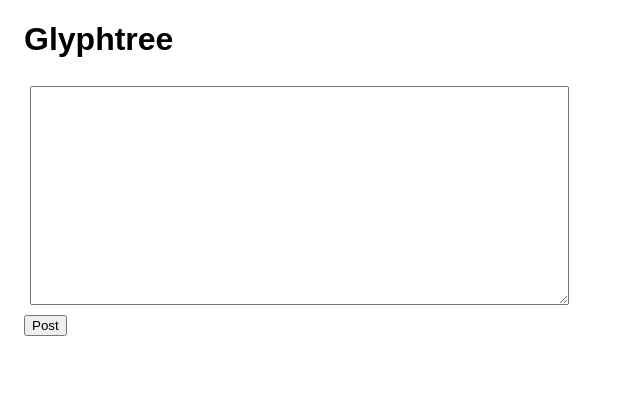
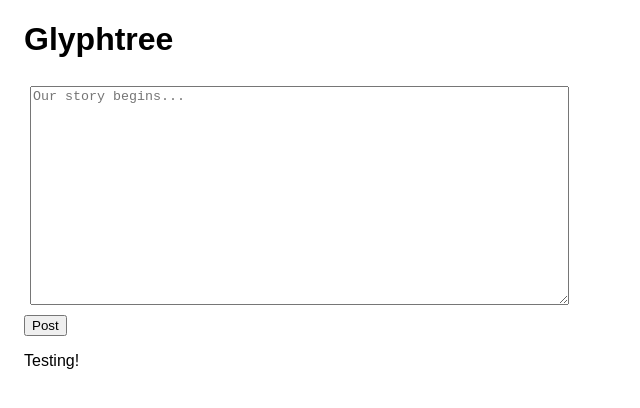
Before and after one commit to ona-narbutas/Glyphtree, a React app: page / in a window 1280 px wide. Shown: the top 408 px of the page, without its empty margins (0-640 px from the left). Built offline with nearby package versions, Linux system fonts and the light colour scheme.

Commit message:
Create feedDisplay and LatestUserPost components

```diff
--- /dev/null
+++ b/src/components/LatestUserPost.js
@@ -0,0 +1,9 @@
+import React, { Component } from 'react';
+
+export default function LatestUserPost(props) {
+  return(
+    <div id='latest-user-post'>
+      <p>Testing!</p>
+    </div>
+  )
+}
--- a/src/components/NewPost.js
+++ b/src/components/NewPost.js
@@ -6,14 +6,11 @@ export default function NewPost(props) {
   function clickHandler() {
     props.sendPost(props.textEntry);
     document.querySelector('#root-post').value = '';
-    console.log('props: ', props)
-    // console.log('textEntry: ', props.textEntry);
-    // console.log('newPost: ', props.newPost)
   }
   return (
     <div className='post-container'>
       <form className='root-post'>
-        <textarea className='text-field' name='text-field' id='root-post' onChange={props.enterText}></textarea>
+        <textarea className='text-field' name='text-field' id='root-post' placeholder='Our story begins...' onChange={props.enterText}></textarea>
         <br></br>
         <button type='button' onClick={clickHandler}>Post</button>
       </form>
--- a/src/containers/feedDisplay.js
+++ b/src/containers/feedDisplay.js
@@ -1,8 +1,15 @@
 import React, { Component } from 'react';
+import { connect } from 'react-redux';
+import LatestUserPost from '../components/LatestUserPost';
+
+const mapStateToProps = state => ({
+  newPost: state.posts.newPost
+})
 
 export default class FeedDisplay extends React.Component {
   render() {
-    return
-    // FILL OUT RETURN STATEMENT WITH ROOT POSTS
+    return (
+      <LatestUserPost />
+    )
   }
 }
--- a/src/containers/postDisplay.js
+++ b/src/containers/postDisplay.js
@@ -3,7 +3,9 @@ import { connect } from 'react-redux';
 import { enterTextActionCreator } from '../actions/actions';
 import { newPostActionCreator } from '../actions/actions';
 
-const mapStateToProps = state =>({
+import NewPost from '../components/NewPost';
+
+const mapStateToProps = state => ({
   newPost: state.posts.newPost,
   textEntry: state.posts.textEntry
 })
@@ -13,7 +15,6 @@ const mapDispatchToProps = dispatch => ({
   enterText: () => dispatch(enterTextActionCreator(document.querySelector('#root-post').value)) // update current state of textEntry as text is entered
 })
 
-import NewPost from '../components/NewPost';
 
 class PostDisplay extends React.Component {
   render() {
--- a/src/reducers/postReducer.js
+++ b/src/reducers/postReducer.js
@@ -8,11 +8,11 @@ const initialState = {
 function postReducer (state = initialState, action) {
   switch (action.type) {
     case types.NEW_POST:
-      console.log('updating newPost state to: ', action.payload)
-      return Object.assign({}, state, {newPost: action.payload});
+      return Object.assign({}, state, {
+        newPost: action.payload,
+        textEntry: ''
+      });
     case types.ENTER_TEXT:
-      console.log('ENTER_TEXT reducer fired')
-      console.log('state.textEntry: ', state.textEntry)
       return Object.assign({}, state, {textEntry: action.payload});
     default:
       return state;
```
